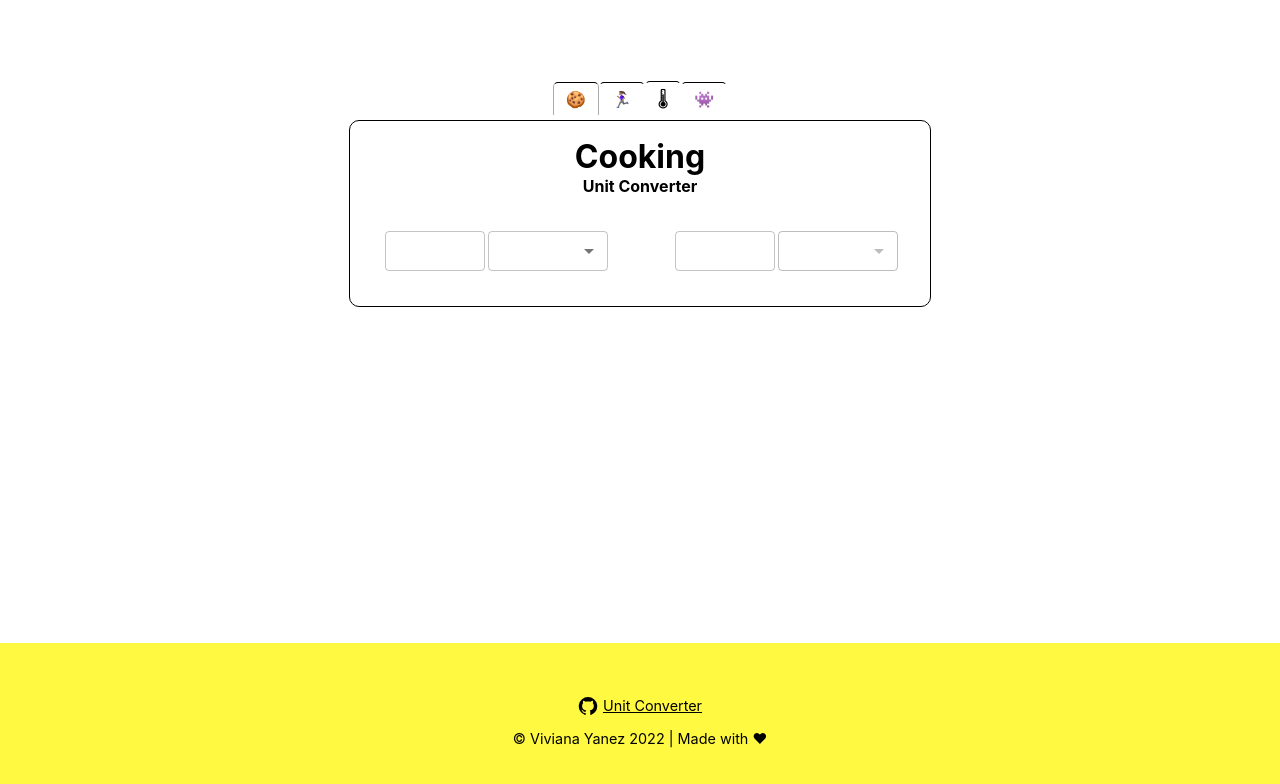
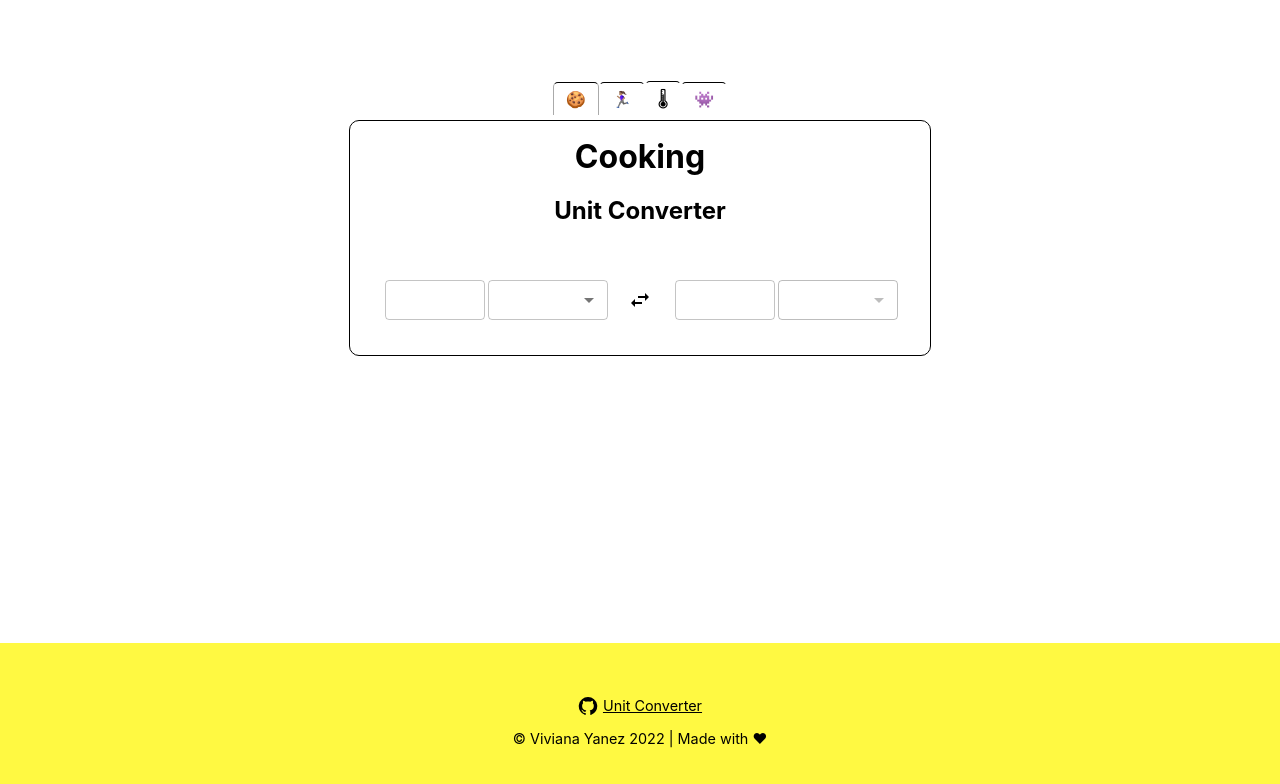
Before and after one commit to vivitt/unit-converter, a React (Create React App) app: page / in a window 1280 px wide. Shown: the top 784 px of the page. Built offline with nearby package versions, Linux system fonts and the light colour scheme.

Commit message:
improve css and accesibility

```diff
--- a/src/components/TabGroup.tsx
+++ b/src/components/TabGroup.tsx
@@ -89,7 +89,7 @@ const TabGroup: React.FC = () => {
           >
             <div className="converter__title">
               <h1>{u.slug[0].toUpperCase() + u.slug.substring(1)}</h1>
-              <h4>Unit Converter</h4>
+              <h2>Unit Converter</h2>
             </div>
             <div className="converter__form">
               <div className="converter__input">
@@ -98,6 +98,7 @@ const TabGroup: React.FC = () => {
                   setValue={setNumberToConvert}
                   type="number"
                   readonly={false}
+                  aria-label="Enter number"
                 />
 
                 <SelectInput
@@ -114,8 +115,9 @@ const TabGroup: React.FC = () => {
                 <Button
                   variant="text"
                   onClick={handleSwap}
-                  sx={{ color: "white" }}
+                  sx={{ color: "black" }}
                   data-testid="swapBtn"
+                  aria-label="Swap units"
                 >
                   {getArrowIcon()}
                 </Button>
@@ -126,6 +128,7 @@ const TabGroup: React.FC = () => {
                   setValue={setResult}
                   type="text"
                   readonly={true}
+                  aria-label="Result"
                 />
                 <SelectInput
                   conversionType={u.slug}
```
